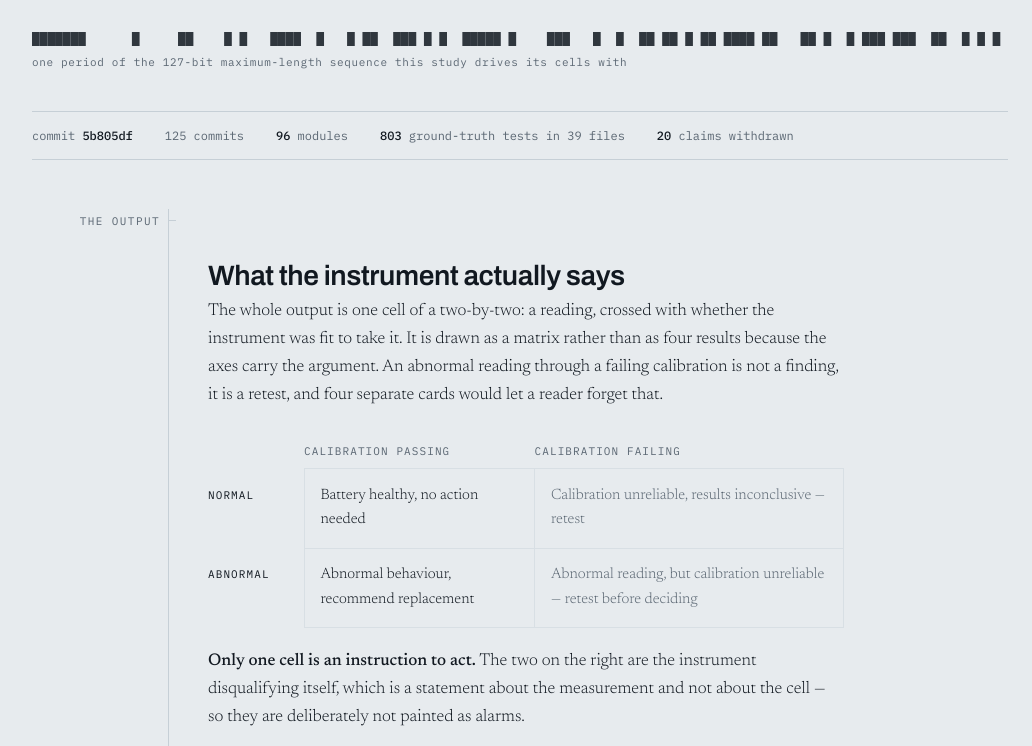
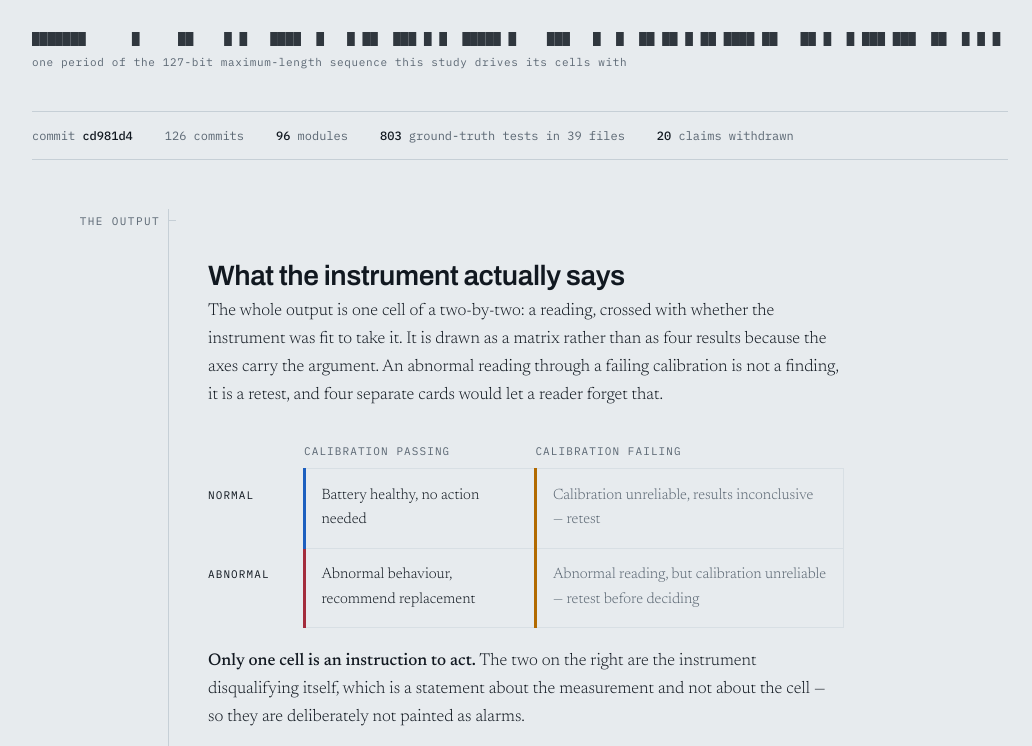
Before and after one commit to Walqueen/engineering-atlas, a plain HTML site: page index.html in a window 1280 px wide. Shown: the part 451-1197 px from the top of the page, without its empty margins (120-1152 px from the left). Drawn offline with Linux system fonts and the light colour scheme.

Commit message:
Fix a specificity collision that blanked the matrix accents

```diff
--- a/index.html
+++ b/index.html
@@ -166,9 +166,13 @@ table.matrix tbody th { width:6rem; color:var(--ink); vertical-align:top;
 table.matrix td { padding:.9rem 1rem; width:auto; vertical-align:top;
                   border:1px solid var(--rule-soft); font-size:.9375rem; }
 table.matrix tbody tr { border-bottom:none; }
-td.m-ok { border-left:2px solid var(--trace); }
-td.m-bad { border-left:2px solid var(--retract); color:var(--ink); }
-td.m-warn { border-left:2px solid var(--rail); color:var(--muted); }
+/* `table.matrix td` above is (0,1,2); a bare `td.m-ok` is (0,1,1) and LOSES,
+   which silently painted all four cells the same neutral border and left the
+   one actionable alarm indistinguishable from the three that are not. Matched
+   specificity, deliberately, rather than reaching for !important. */
+table.matrix td.m-ok { border-left:3px solid var(--trace); }
+table.matrix td.m-bad { border-left:3px solid var(--retract); color:var(--ink); }
+table.matrix td.m-warn { border-left:3px solid var(--rail); color:var(--muted); }
 
 ul.gates { list-style:none; margin:1.4rem 0; padding:0;
            max-width:var(--measure); }
@@ -257,8 +261,8 @@ footer p { max-width:var(--measure); }
   <p class="mseq-cap">one period of the 127-bit maximum-length sequence this
      study drives its cells with</p>
   <div class="status">
-    <span>commit <b>5b805df</b></span>
-    <span>125 commits</span>
+    <span>commit <b>cd981d4</b></span>
+    <span>126 commits</span>
     <span><b>96</b> modules</span>
     <span><b>803</b> ground-truth tests in 39 files</span>
     <span><b>20</b> claims withdrawn</span>
@@ -882,7 +886,7 @@ footer p { max-width:var(--measure); }
      28 statistical modules ·
      8 battery modules ·
      14 method documents ·
-     head 5b805df “Record hardware corrections in the same ledger as statistical ones” (2026-09-01)</p>
+     head cd981d4 “Put the instrument&#x27;s own output on the public page, above the mathematics” (2026-09-01)</p>
 </section>
 
 <section>
@@ -912,7 +916,7 @@ footer p { max-width:var(--measure); }
 <footer>
   <p>Simulation-validated design work. No cell has been measured. Every number
      on this page is reproducible from the repository at commit
-     <code>5b805df</code>.</p>
+     <code>cd981d4</code>.</p>
 </footer>
 
 </main>
```
